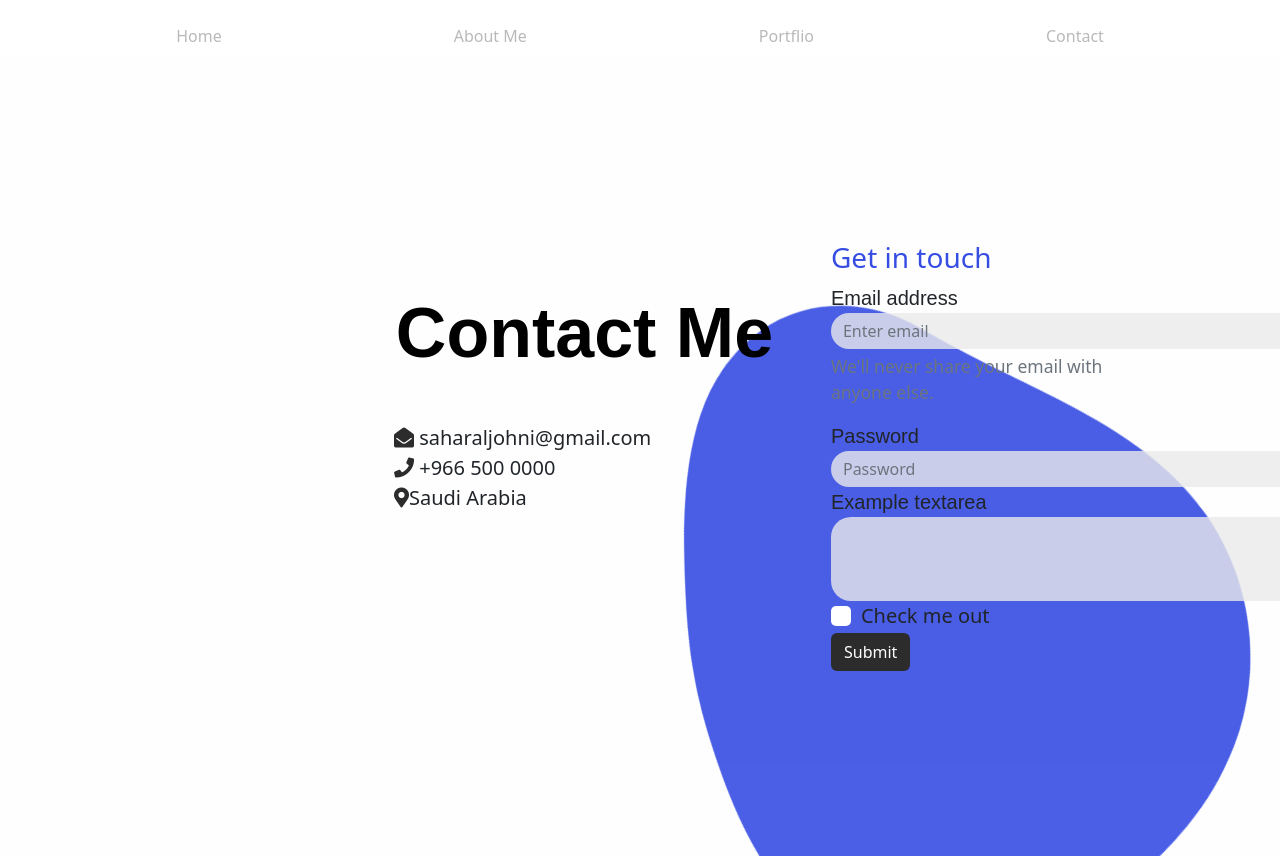
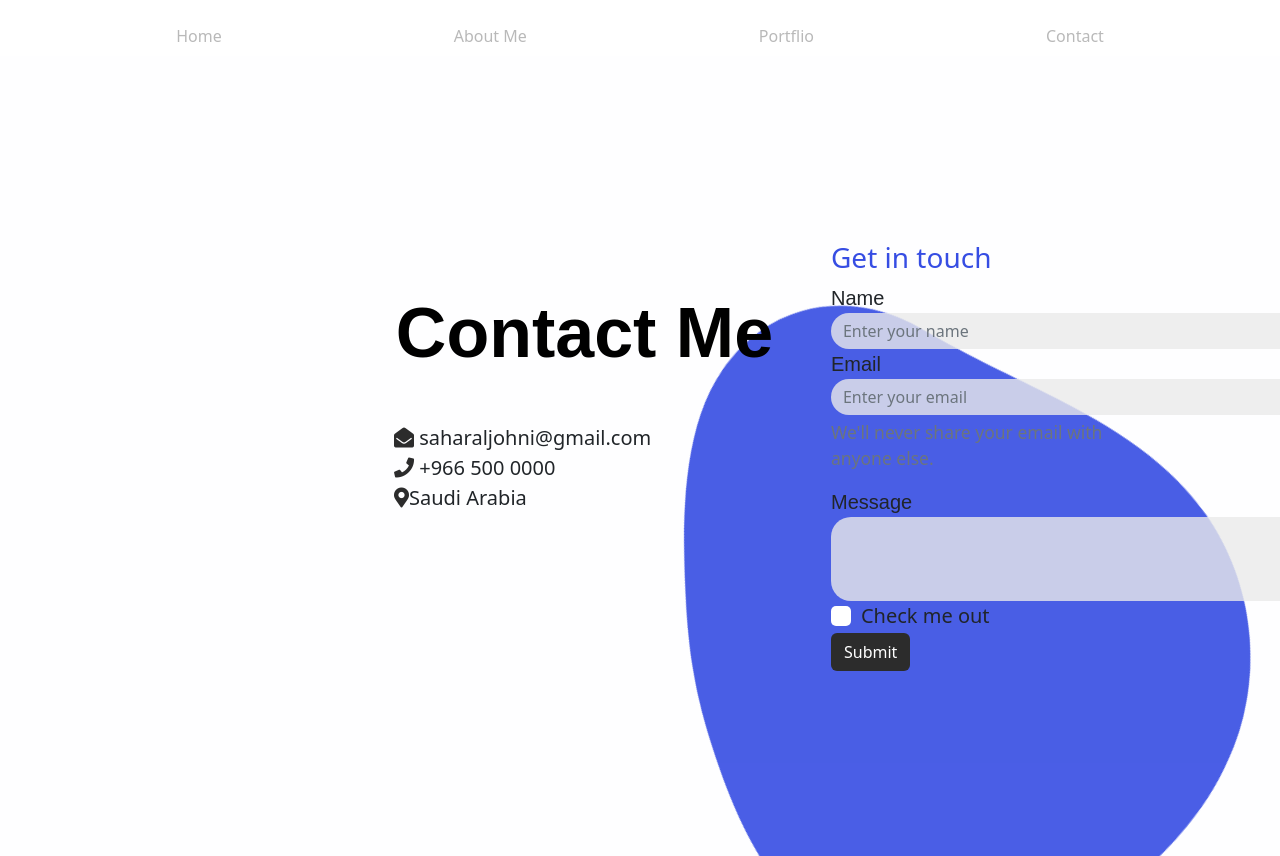
Before and after one commit to sj994/Portflio, a plain HTML site: page contact.html in a window 1280 px wide. Drawn offline with nearby package versions, Linux system fonts and the light colour scheme.

Commit message:
Update contact.html

```diff
--- a/contact.html
+++ b/contact.html
@@ -48,17 +48,18 @@
 
                         <form>
                             <div class="form-group">
-                              <label for="exampleInputEmail1">Email address</label>
-                              <input type="email" class="form-control border-0" id="exampleInputEmail1" aria-describedby="emailHelp" placeholder="Enter email">
-                              <p id="emailHelp" class="form-text text-muted">We'll never share your email with anyone else.</p>
+                              <label for="exampleInputEmail1">Name</label>
+                              <input type="Text" class="form-control border-0" id="exampleInputEmail1" aria-describedby="emailHelp" placeholder="Enter your name">
                             </div>
                             <div class="form-group">
-                              <label for="exampleInputPassword1">Password</label>
-                              <input type="password" class="form-control border-0" id="exampleInputPassword1" placeholder="Password">
+                              <label for="exampleInputEmail1">Email</label>
+                              <input type="Email" class="form-control border-0" id="exampleInputEmail1" placeholder="Enter your email">
+                              <p id="emailHelp" class="form-text text-muted">We'll never share your email with anyone else.</p>
+
                             </div>
 
                             <div class="form-group">
-                                <label for="exampleFormControlTextarea1">Example textarea</label>
+                                <label for="exampleFormControlTextarea1">Message</label>
                                 <textarea class="form-control border-0" id="exampleFormControlTextarea1" rows="3"></textarea>
                               </div>
                               <div class="form-check">
```
